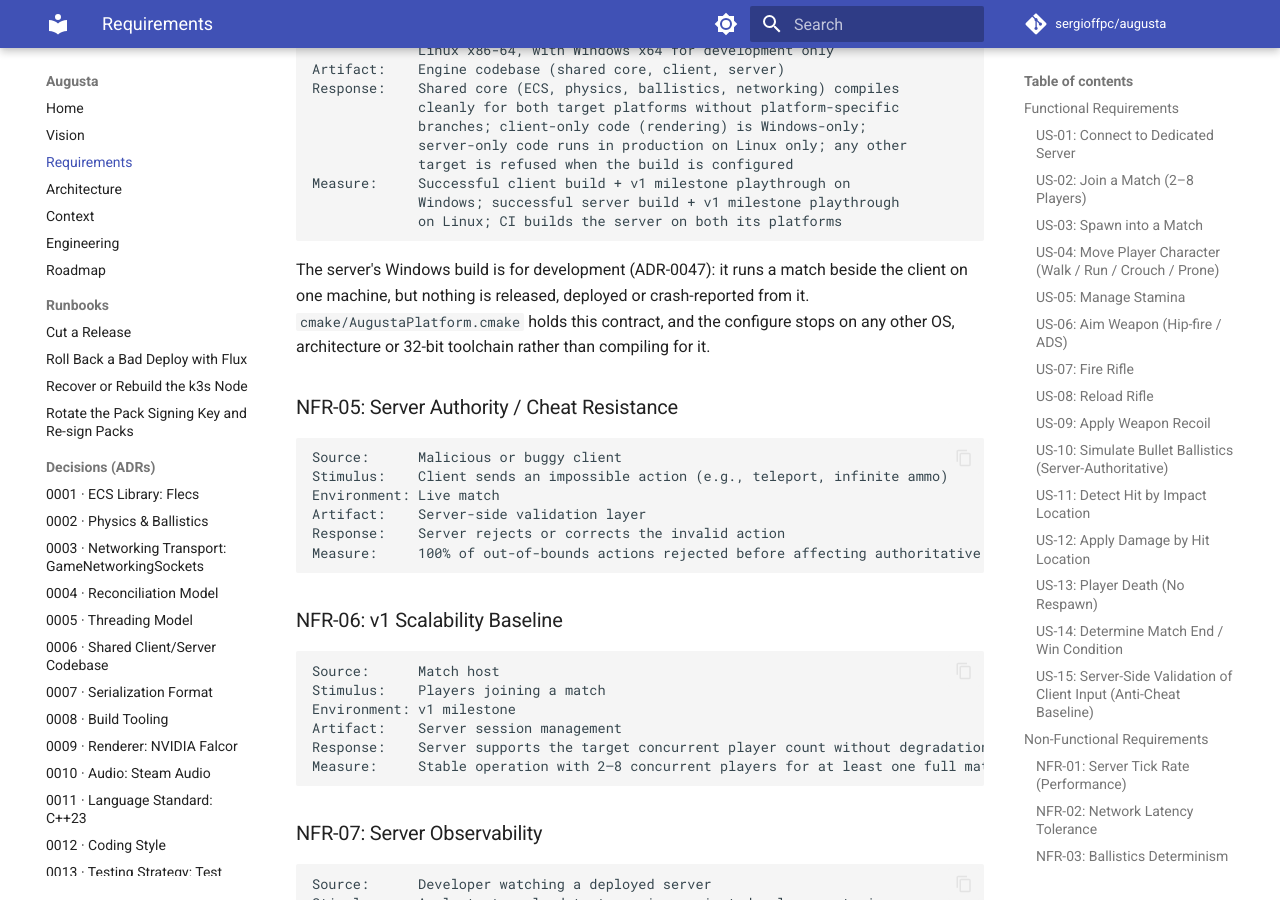
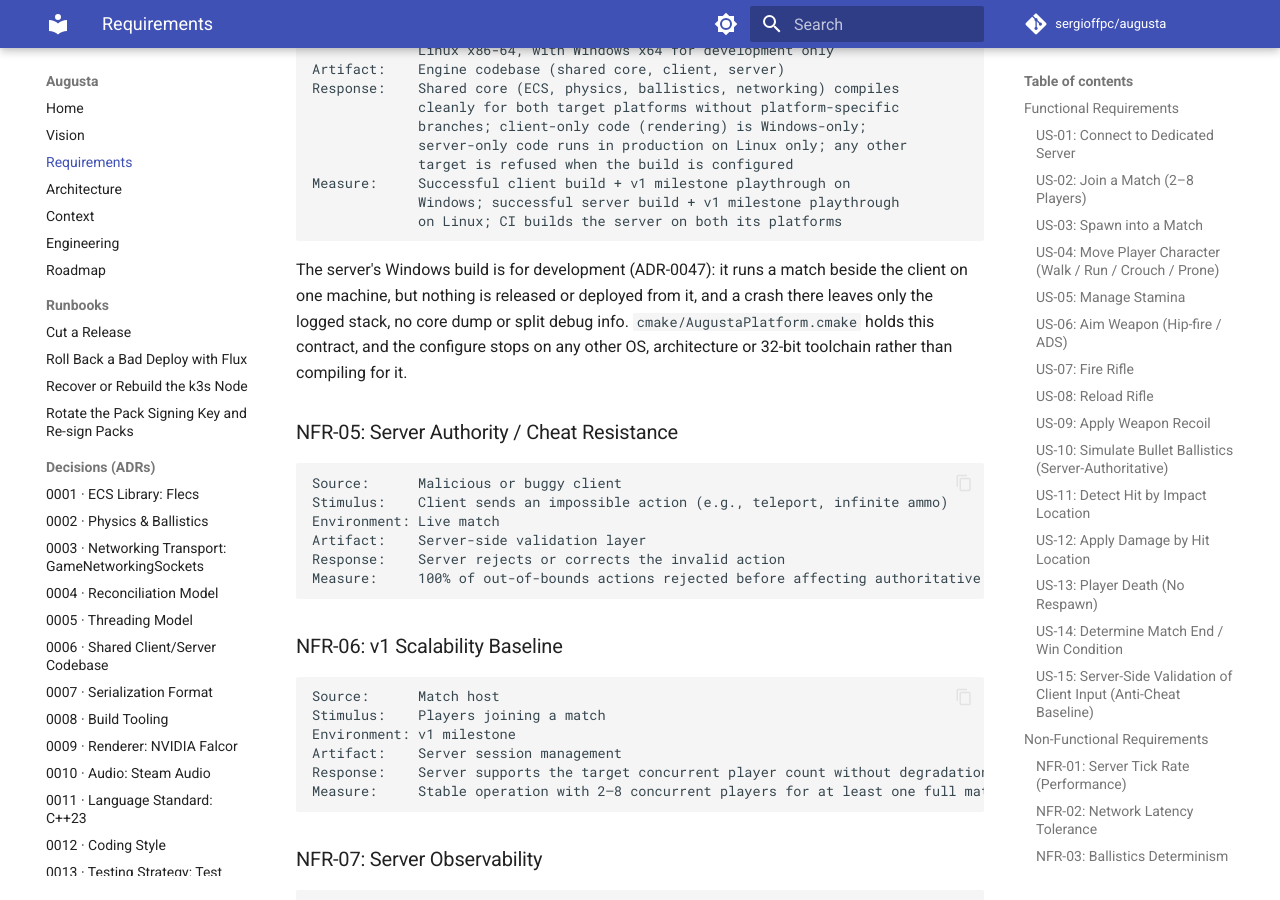
Before and after one commit to sergioffpc/augusta, an MkDocs documentation site: the page built from docs/REQUIREMENTS.md, in a window 1280 px wide and 900 px high, scrolled down 4574 px. Built offline with MkDocs 1.6.1 and Material for MkDocs 9.7.7, drawn with Linux system fonts in a browser that asks for light colours; comment, search, counter and statistics services are not loaded.

Commit message:
docs: align the remaining server platform statements with NFR-04
Co-Authored-By: Claude Opus 5.5 <noreply@anthropic.com>

````diff
--- a/docs/REQUIREMENTS.md
+++ b/docs/REQUIREMENTS.md
@@ -237,10 +237,10 @@ Measure:     Successful client build + v1 milestone playthrough on
 ```
 
 The server's Windows build is for development (ADR-0047): it runs a match beside
-the client on one machine, but nothing is released, deployed or crash-reported
-from it. `cmake/AugustaPlatform.cmake` holds this contract, and the configure
-stops on any other OS, architecture or 32-bit toolchain rather than compiling
-for it.
+the client on one machine, but nothing is released or deployed from it, and a
+crash there leaves only the logged stack, no core dump or split debug info.
+`cmake/AugustaPlatform.cmake` holds this contract, and the configure stops on
+any other OS, architecture or 32-bit toolchain rather than compiling for it.
 
 ### NFR-05: Server Authority / Cheat Resistance
 
````
Also changed, not shown: docs/ARCHITECTURE.md (+2 -1 lines), 1 other file.
